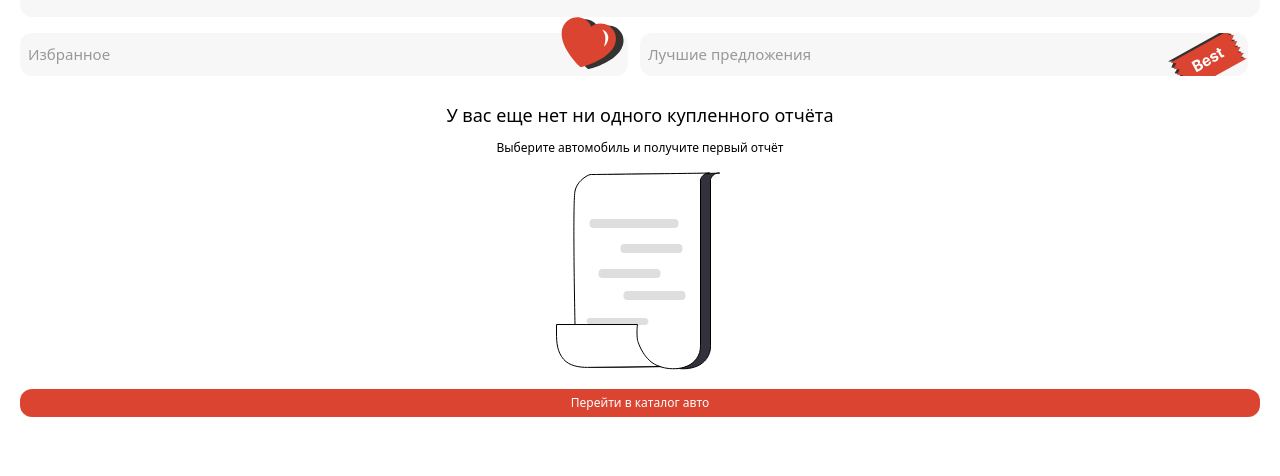
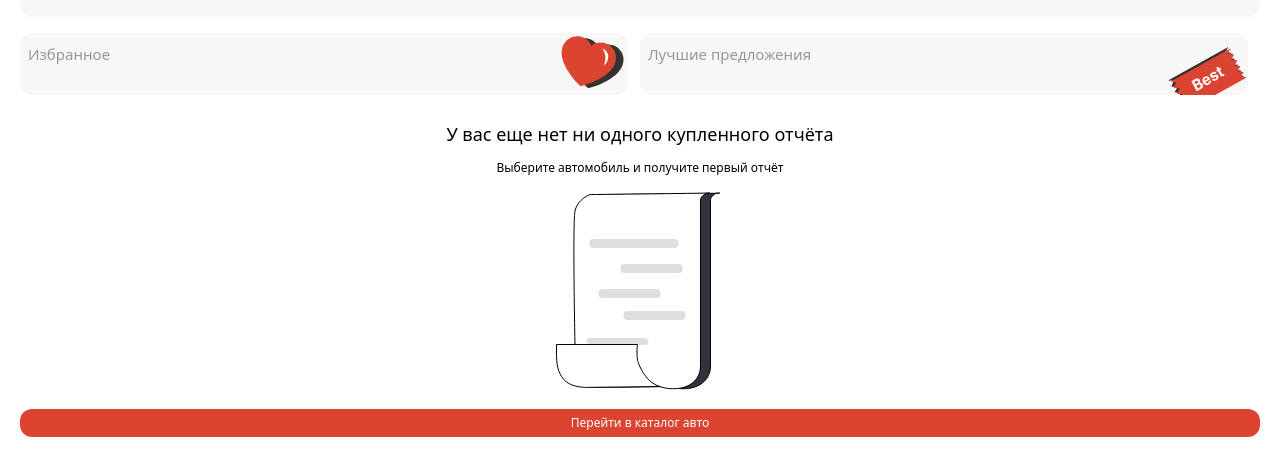
Before and after one commit to VaskaDaGama26/Indep, a plain HTML site: page profileClient.html in a window 1280 px wide. Shown: the part 190-666 px from the top of the page. Drawn offline with nearby package versions, Linux system fonts and the light colour scheme; a web font is replaced by a local one.

Commit message:
profileClient

```diff
--- a/profileClient.html
+++ b/profileClient.html
@@ -76,7 +76,7 @@
           <!-- Favourites -->
           <a
             href="/Indep/favourites.html"
-            class="relative bg-[#f7f7f7] flex rounded-xl h-full px-2 py-3"
+            class="relative bg-[#f7f7f7] flex min-h-[62px] rounded-xl h-full px-2 py-3"
           >
             <span
               class="text-[11px] md:text-[15px] text-[#989898] leading-tight!"
@@ -92,7 +92,7 @@
           <!-- Hit -->
           <a
             href="/Indep/hit.html"
-            class="overflow-hidden relative bg-[#f7f7f7] flex rounded-xl h-full px-2 py-3"
+            class="overflow-hidden relative bg-[#f7f7f7] flex min-h-[62px] rounded-xl h-full px-2 py-3"
           >
             <span class="text-[11px] md:text-[15px] text-[#989898] leading-tight!">
               Лучшие предложения
```
